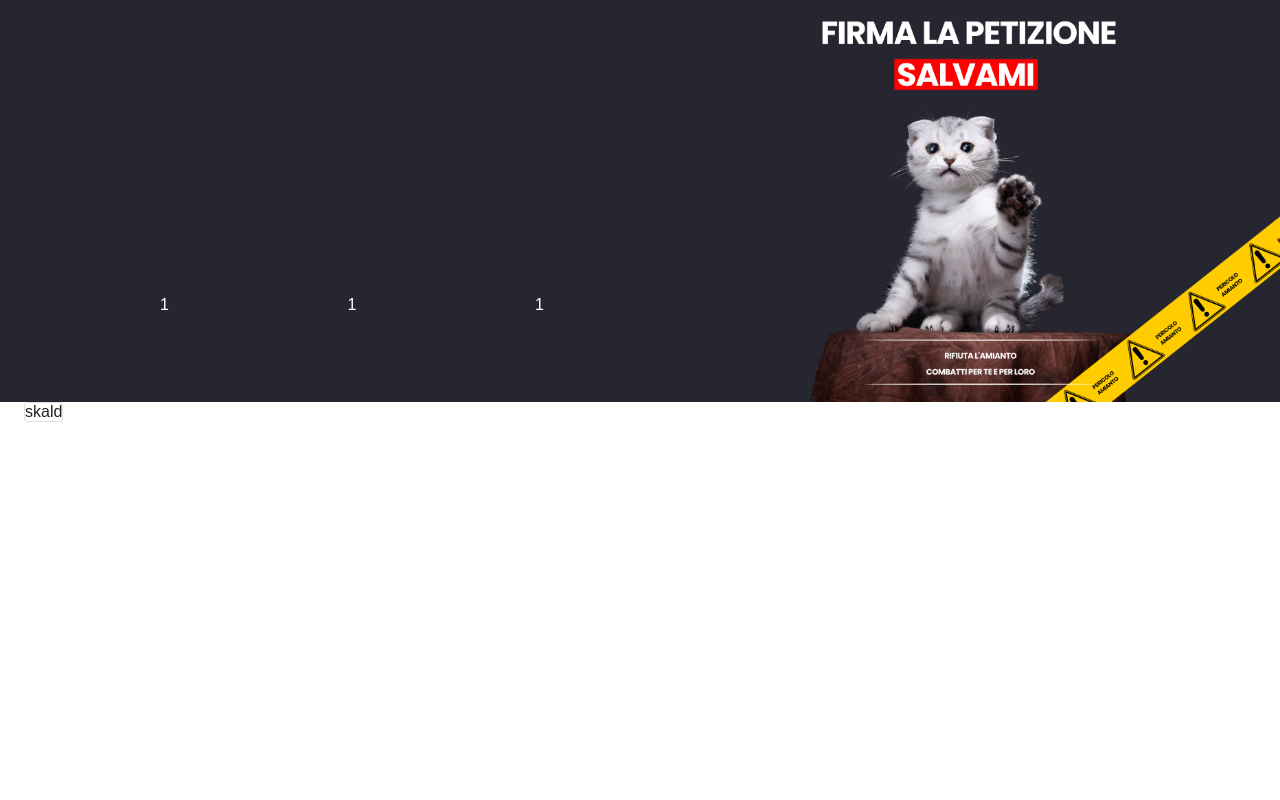
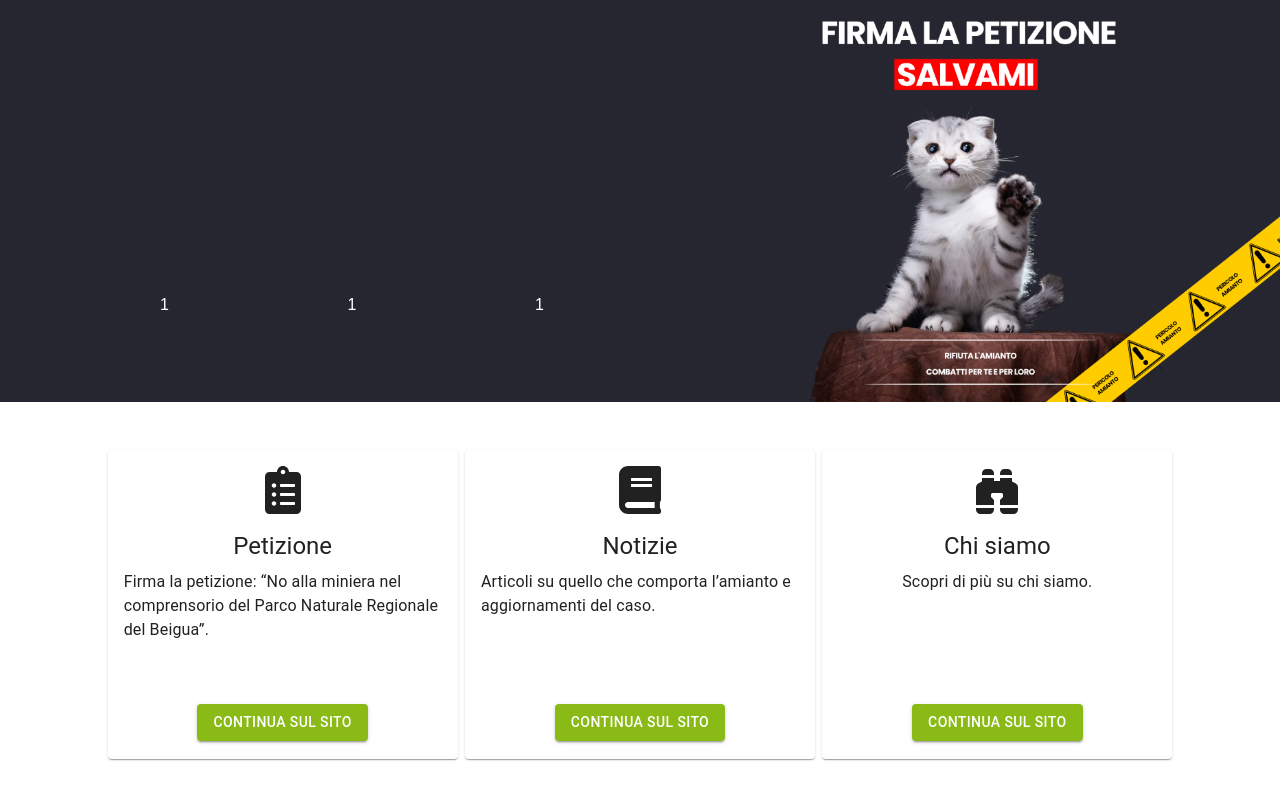
Before and after one commit to Matteh15/beigua-react, a React (Create React App) app: page / in a window 1280 px wide. Shown: the part 526-1326 px from the top of the page. Before the commit the page ends 948 px from the top, so only its background shows below. Built offline with nearby package versions, Linux system fonts and the light colour scheme.

Commit message:
Modifica robe e aggiunta cards homepage

```diff
--- a/package.json
+++ b/package.json
@@ -18,6 +18,7 @@
     "react": "^18.1.0",
     "react-device-detect": "^2.2.2",
     "react-dom": "^18.1.0",
+    "react-icons": "^4.4.0",
     "react-router": "^6.3.0",
     "react-scripts": "^5.0.1",
     "styled-components": "^5.3.5",
--- a/src/components/Card.js
+++ b/src/components/Card.js
@@ -8,6 +8,11 @@ import { Button, CardActionArea, CardActions } from "@mui/material";
 import ButtonGreen from "./ButtonGreen";
 import { ClassNames } from "@emotion/react";
 
+import { FaClipboardList, FaBook } from "react-icons/fa";
+import { BsFillBinocularsFill } from "react-icons/bs";
+
+import styleds from "styled-components";
+
 const useStyles = styled((theme) => ({
   card: {
     marginBottom: theme.spacing,
@@ -17,27 +22,60 @@ const useStyles = styled((theme) => ({
   },
 }));
 
-export default function MultiActionAreaCard() {
+export default function MultiActionAreaCard({ icon, title, descr }) {
   const classes = useStyles();
   return (
-    <Card sx={{ maxWidth: 307, height: 446 }}>
+    <MyCard>
       <CardActionArea>
-        <CardMedia className={classes.media} image="" titele="MyPost" />
-        <CardContent>
-          <Typography gutterBottom variant="h5" component="div">
-            Lizard
+        <CardContent
+          style={{
+            display: "flex",
+            flexDirection: "column",
+            justifyContent: "space-beetwen",
+            alignItems: "center",
+          }}
+        >
+          {(icon == 1 && (
+            <FaClipboardList style={{ width: "48px", height: "48px" }} />
+          )) ||
+            (icon == 2 && (
+              <FaBook style={{ width: "48px", height: "48px" }} />
+            )) ||
+            (icon == 3 && (
+              <BsFillBinocularsFill style={{ width: "48px", height: "48px" }} />
+            ))}
+          <Typography
+            gutterBottom
+            variant="h5"
+            component="div"
+            style={{ marginTop: "1rem" }}
+          >
+            {title}
           </Typography>
-          <Typography variant="body2" color="text.secondary">
-            Lizards are a widespread group of squamate reptiles, with over 6,000
-            species, ranging across all continents except Antarctica
-          </Typography>
+          <Typography style={{ height: "100px" }}>{descr}</Typography>
         </CardContent>
       </CardActionArea>
-      <CardActions>
+      <CardActions
+        style={{
+          display: "flex",
+          alignItems: "center",
+          justifyContent: "center",
+        }}
+      >
         <ButtonGreen variant="contained" href="#contained-buttons">
           Continua sul sito
         </ButtonGreen>
       </CardActions>
-    </Card>
+    </MyCard>
   );
 }
+
+const MyCard = styleds(Card)`
+  width: 350px;
+
+  @media screen and (max-width: 767px) {
+    width: 250px;
+    margin-bottom: 3rem;
+  }
+
+`;
--- a/src/components/GlobalStyle.js
+++ b/src/components/GlobalStyle.js
@@ -11,6 +11,7 @@ const GlobalStyle = createGlobalStyle`
         padding: 0;
         box-sizing: border-box;
         font-family: Poppins, sans-serif;
+        overflow-x: hidden;
     }
 `;
 
--- a/src/components/HomePage.js
+++ b/src/components/HomePage.js
@@ -1,12 +1,16 @@
 import React from "react";
 import styled from "styled-components";
 
-import { Card, Container } from "@mui/material";
+import { Container } from "@mui/material";
+import Card from "./Card";
 import gattoHome from "../img/gattoHome.png";
+import { faClipboardList } from "@fortawesome/free-solid-svg-icons";
+import { BrowserView, MobileView } from "react-device-detect";
 
 const HomePage = () => {
   return (
     <>
+      <BrowserView>
         <Container
           maxWidth="100%"
           style={{
@@ -58,6 +62,24 @@ const HomePage = () => {
             </div>
           </div>
         </Container>
+      </BrowserView>
+
+      <MobileView>
+        <Container
+          maxWidth="100%"
+          style={{
+            backgroundColor: "#262631",
+          }}
+        >
+          <img
+            src={gattoHome}
+            style={{
+              width: "100%",
+            }}
+          />
+        </Container>
+      </MobileView>
+
       <Container
         maxWidth="100%"
         style={{
@@ -66,7 +88,26 @@ const HomePage = () => {
           alignItems: "center",
         }}
       >
-        <Card variant="outlined">skald</Card>
+        <DivCards>
+          <Card
+            icon={1}
+            title="Petizione"
+            descr="Firma la petizione: “No alla miniera nel comprensorio del Parco Naturale Regionale del Beigua”."
+            style={{ marginBottom: "2rem" }}
+          >
+            skald
+          </Card>
+          <Card
+            icon={2}
+            title="Notizie"
+            descr="Articoli su quello che comporta l’amianto e aggiornamenti del caso."
+          >
+            skald
+          </Card>
+          <Card icon={3} title="Chi siamo" descr="Scopri di più su chi siamo.">
+            skald
+          </Card>
+        </DivCards>
       </Container>
     </>
   );
@@ -78,4 +119,18 @@ const H1Home = styled.h1`
   margin-bottom: 3rem;
 `;
 
+const DivCards = styled.div`
+  width: 100%;
+  display: flex;
+  justify-content: space-around;
+  align-items: center;
+  padding: 3rem 5rem;
+
+  @media screen and (max-width: 767px) {
+    flex-direction: column;
+    padding: 0rem;
+    margin-top: 5rem;
+  }
+`;
+
 export default HomePage;
```
Also changed, not shown: 1 other file (tests, documents, lock files or other folders). Lines whose indentation alone changed are shown as unchanged.
